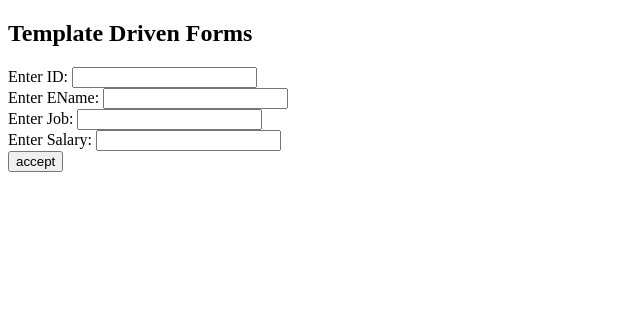
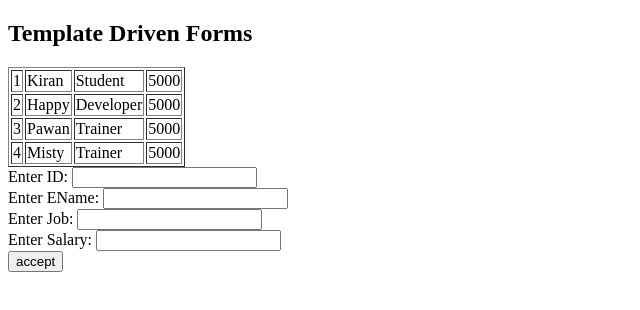
Before and after one commit to jackofalltradesprogrammer/AngularBootCamp, an Angular app: page / in a window 1280 px wide. Shown: the top 310 px of the page, without its empty margins (0-640 px from the left). Built offline with nearby package versions, Linux system fonts and the light colour scheme.

Commit message:
Day 10 - Using Template driven Forms to pass the form as an object

```diff
--- a/src/app/app.component.html
+++ b/src/app/app.component.html
@@ -1,4 +1,13 @@
 <h2>Template Driven Forms</h2>
+
+<table border="1">
+    <tr *ngFor = 'let e of employees'>
+        <td>{{e.id}}</td>
+        <td>{{e.ename}}</td>
+        <td>{{e.job}}</td>
+        <td>{{e.salary}}</td>
+    </tr>
+</table>
 
 <form #form1='ngForm' (ngSubmit) ='onSubmit(form1.value)'>
     Enter ID: <input type="number" name="id" ngModel> <br>
--- a/src/app/app.component.ts
+++ b/src/app/app.component.ts
@@ -8,7 +8,13 @@ import { Component } from '@angular/core';
 })
 
 export class AppComponent {
+  employees=[
+    {id:1,ename:"Kiran", job:"Student", salary:"5000"},
+    {id:2,ename:"Happy", job:"Developer", salary:"5000"},
+    {id:3,ename:"Pawan", job:"Trainer", salary:"5000"},
+    {id:4,ename:"Misty", job:"Trainer", salary:"5000"},
+  ];
   onSubmit(obj){
-    console.log(obj);
+    this.employees.push(obj);
   }
 }
```
